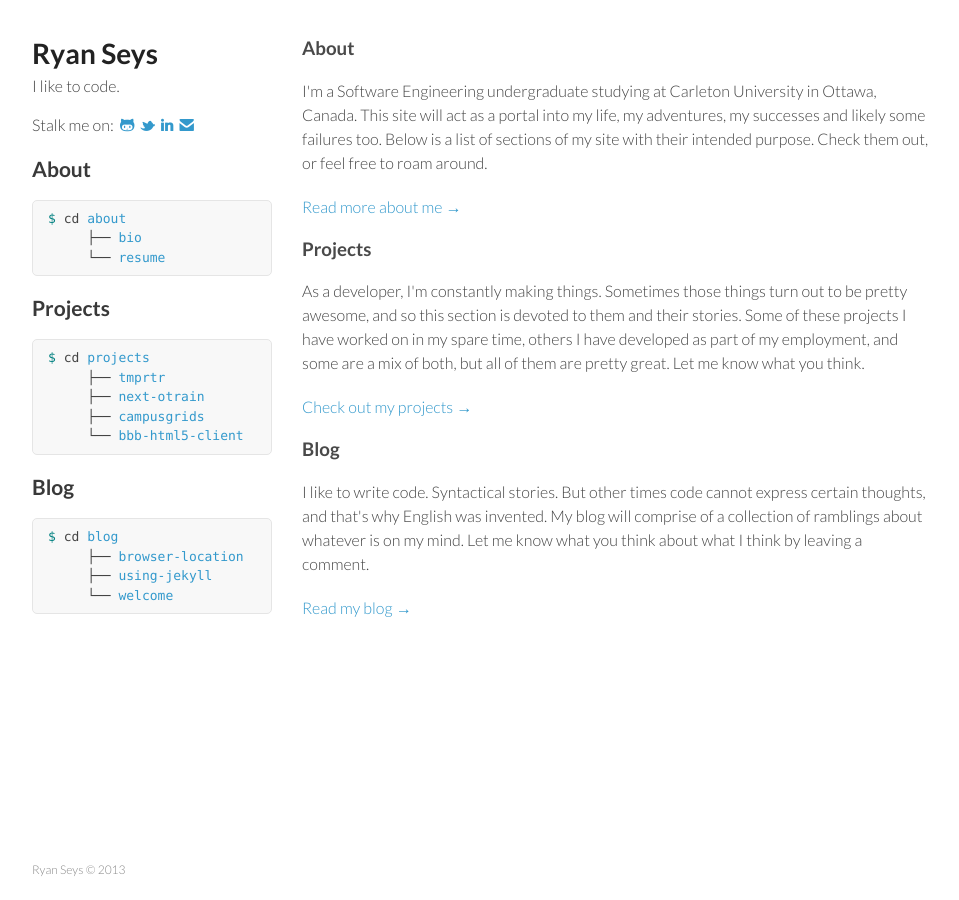
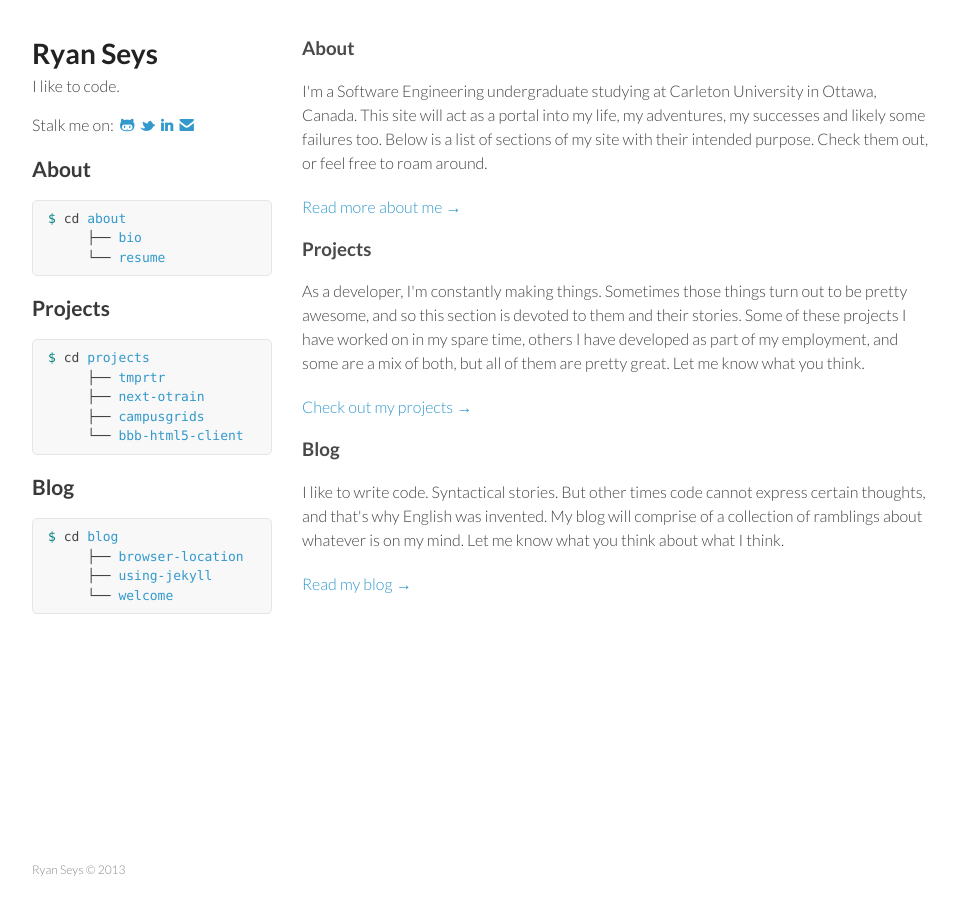
Before and after one commit to tl-dr/ryanseys.com, a Jekyll site: the page built from index.html, in a window 1280 px wide. Shown: the whole page, without its empty margins (153-1112 px from the left). Built offline with Jekyll 4.4.1, drawn with Linux system fonts in a browser that asks for light colours; Markdown is read by kramdown in place of the engine named in the settings.

Commit message:
Revert stupid wording on root

```diff
--- a/_includes/root.html
+++ b/_includes/root.html
@@ -12,6 +12,6 @@
 
 <h3>Blog</h3>
 <p>
-  I like to write code. Syntactical stories. But other times code cannot express certain thoughts, and that's why English was invented. My blog will comprise of a collection of ramblings about whatever is on my mind. Let me know what you think about what I think by leaving a comment.
+  I like to write code. Syntactical stories. But other times code cannot express certain thoughts, and that's why English was invented. My blog will comprise of a collection of ramblings about whatever is on my mind. Let me know what you think about what I think.
 </p>
 <p><a href="/blog">Read my blog &rarr;</a></p>
```
